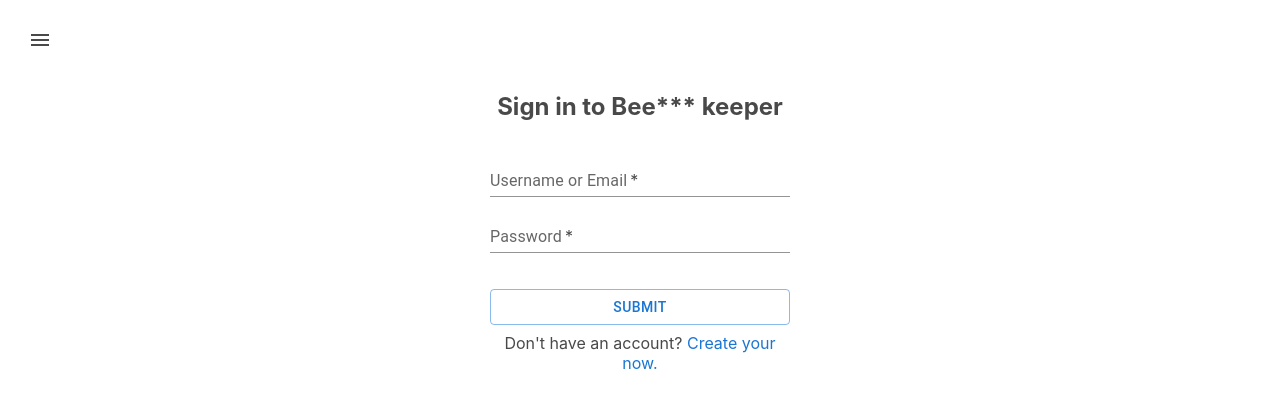
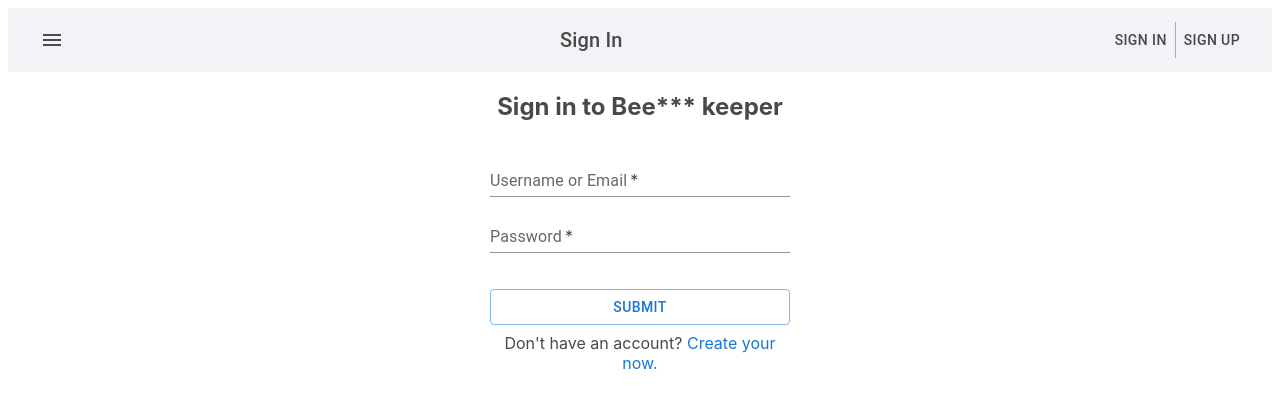
Before and after one commit to huynhlqDev/first-project-react-app, a React (Create React App) app: page /login in a window 1280 px wide. Shown: the top 408 px of the page. Built offline with nearby package versions, Linux system fonts and the light colour scheme.

Commit message:
page title handler

```diff
--- a/src/component/Header.jsx
+++ b/src/component/Header.jsx
@@ -1,40 +1,83 @@
 import { useSelector, useDispatch } from 'react-redux'
 import { AppBar, Toolbar, Typography, Button, IconButton } from "@mui/material";
 import MenuIcon from "@mui/icons-material/Menu";
-import {logout } from "../redux/action/authActions";
+import { logout } from "../redux/action/authActions";
+import { useNavigate } from "react-router-dom";
+import ButtonGroup from '@mui/material/ButtonGroup';
+import { useLocation } from "react-router-dom";
 
 
 
 const Header = () => {
+    const location = useLocation();
     const dispatch = useDispatch();
+    const navigate = useNavigate();
     const { logged } = useSelector((state) => state.auth);
     const token = localStorage.getItem("TOKEN") || null;
+
+    const getTitles = () => {
+        switch (location.pathname) {
+            case "/":
+                return "Home";
+            case "/login":
+                return "Sign In";
+            case "/register":
+                return "Sign Up";
+            case "/dashboard":
+                return "Dashboard";
+            case "/project-form":
+                return "Create New Project";
+            case "/project-detail":
+                return "Project Detail";
+            case "/task-form":
+                return "Create New Task";
+            case "/task-detail":
+                return "Task Detail";
+            default:
+                return "Bee** keeper";
+        }
+    }
 
     const handleLogout = (e) => {
         dispatch(logout());
     }
 
+    const handleSignIn = (e) => {
+        navigate("/login");
+    }
+    const handleSignUp = (e) => {
+        navigate("/register");
+    }
+
     return (
-        <AppBar position="static" sx={{ backgroundColor: logged ? "#F2F2F7" : "transparent" , boxShadow: "none" }}>
+        <AppBar position="static" sx={{ backgroundColor: "#F2F2F7", boxShadow: "none" }}>
             <Toolbar>
                 {/* Icon bên trái luôn hiển thị */}
-                <IconButton edge="start" color="inherit">
+                <IconButton edge="end" color="inherit">
                     <MenuIcon />
                 </IconButton>
+                <Typography variant="h6" sx={{ flexGrow: 1, marginLeft: 2 }}>
+                    {getTitles()}
+                </Typography>
 
-                {/* Khi đăng nhập mới hiển thị tiêu đề */}
-                {logged && token && (
-                    <Typography variant="h6" sx={{ flexGrow: 1, marginLeft: 2 }}>
-                        Dashboard
-                    </Typography>
-                )}
-
+                <ButtonGroup variant="text" aria-label="Basic button group">
                     {/* Khi đăng nhập mới hiển thị nút Logout */}
                     {logged && token && (
                         <Button color="inherit" onClick={handleLogout}>
                             Logout
                         </Button>
                     )}
+                    {!logged && !token && (
+                        <Button color="inherit" onClick={handleSignIn}>
+                            Sign in
+                        </Button>
+                    )}
+                    {!logged && !token && (
+                        <Button color="inherit" onClick={handleSignUp}>
+                            Sign up
+                        </Button>
+                    )}
+                </ButtonGroup>
             </Toolbar>
         </AppBar>
     )
--- a/src/page/DashboardPage.jsx
+++ b/src/page/DashboardPage.jsx
@@ -3,11 +3,9 @@ import { useEffect } from 'react';
 import { fetchProjects } from '../redux/action/projectActions';
 import { useDispatch, useSelector } from 'react-redux';
 import { logout } from '../redux/action/authActions';
-import { useNavigate } from 'react-router-dom';
 
 const DashboardPage = () => {
     const dispatch = useDispatch();
-    const navigate = useNavigate();
     const { projects, error } = useSelector((state) => state.project);
 
     useEffect(() => {
@@ -17,8 +15,7 @@ const DashboardPage = () => {
             alert(error);
             dispatch(logout());
         }
-    }, [projects, error]);
-
+    }, [projects, error, dispatch]);
 
     useEffect(() => {
         dispatch(fetchProjects());
--- a/src/page/LoginPage.jsx
+++ b/src/page/LoginPage.jsx
@@ -44,7 +44,6 @@ const LoginPage = () => {
     }, [logged])
 
     useEffect(() => {
-        console.log("[APPEAR] Login");
         return () => {
             console.log("[LEAVE] Login");
         }
--- a/src/page/RegisterPage.jsx
+++ b/src/page/RegisterPage.jsx
@@ -1,9 +1,8 @@
-import React from 'react';
 
 const RegisterPage = () => {
     return (
         <div className="register-page">
-            <h1>Register</h1>
+            <h1>Sign Up</h1>
         </div>
     )
 }
--- a/src/routes/AuthGuard.jsx
+++ b/src/routes/AuthGuard.jsx
@@ -1,11 +1,19 @@
 import React from "react";
-import { Navigate } from "react-router-dom";
+import { useNavigate } from "react-router-dom";
 import { useSelector } from "react-redux";
+import { useEffect } from "react";
+import { Navigate } from "react-router";
 
 const AuthGuard = ({ children, requireAuth }) => {
+  const navigate = useNavigate();
   const token = localStorage.getItem("TOKEN") || null;
   const logged = useSelector((state) => state.auth.logged)
 
+  useEffect(() => {
+    if (!logged) {
+      navigate("/login", { replace: true });
+    }
+  }, [logged]);
 
   // Nếu yêu cầu đăng nhập nhưng chưa có token -> Chuyển về Login
   if (requireAuth && !token && !logged) return <Navigate to="/login" replace />;
```
Also changed, not shown: src/redux/action/projectActions.js (+0 -14 lines). Lines whose indentation alone changed are shown as unchanged.
